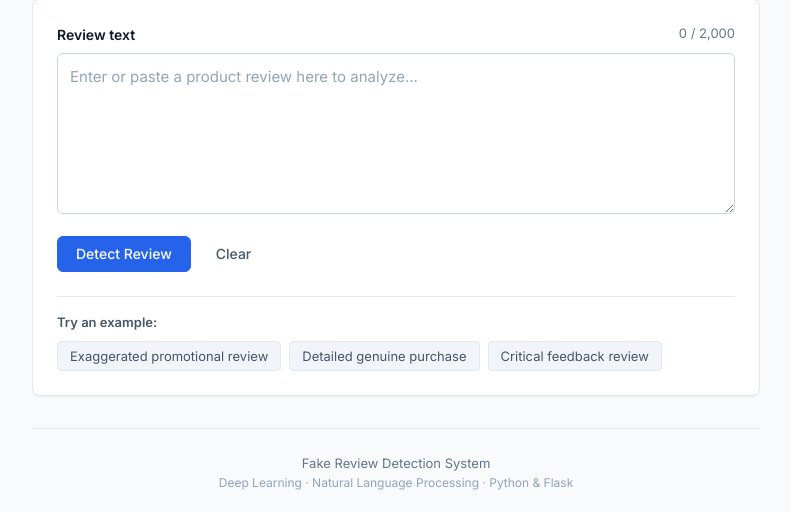
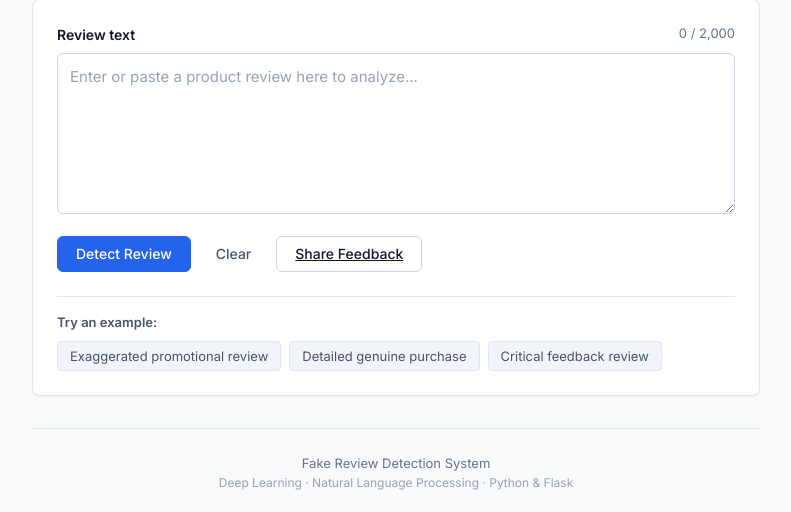
Before and after one commit to nirbhaysinghrajput/Fake-Review-Detection-System, a Flask app: page / in a window 1280 px wide. Shown: the part 186-698 px from the top of the page, without its empty margins (244-1035 px from the left). Run offline with Flask 3, Linux system fonts and the light colour scheme.

Commit message:
Add Share Feedback button to index.html

```diff
--- a/templates/index.html
+++ b/templates/index.html
@@ -77,6 +77,16 @@
           <button id="clearBtn" type="button" class="btn btn-tertiary" aria-label="Clear review input">
             Clear
           </button>
+
+           <a
+            href="https://forms.gle/4fGjy9wussshin2V6"
+            target="_blank"
+            rel="noopener noreferrer"
+            class="btn btn-secondary feedback-btn"
+          >
+            Share Feedback
+          </a>
+
         </div>
       </form>
 
```
